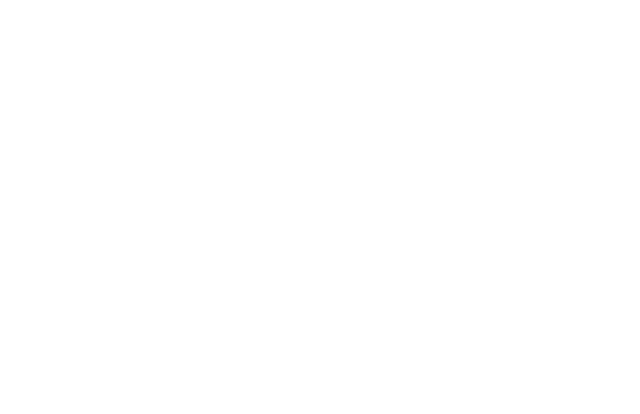
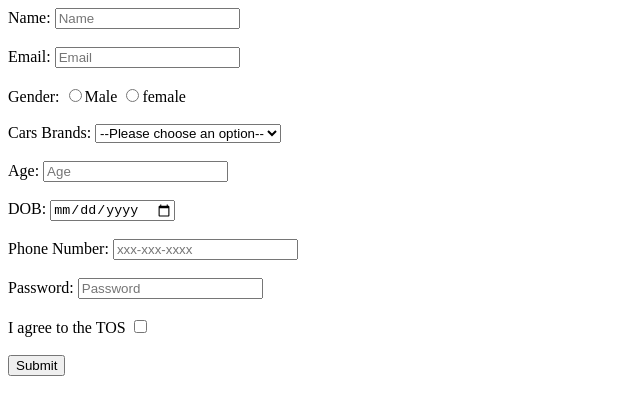
Before and after one commit to acciojob/signup-form-car-kira2471, a website: page main.html in a window 1280 px wide. Shown: the whole page, without its empty margins (0-640 px from the left). Drawn offline with Linux system fonts and the light colour scheme.

Commit message:
created a submission

```diff
--- a/main.html
+++ b/main.html
@@ -8,6 +8,43 @@
 
 <body>
 	<!-- the entire body must be written by student -->
+	  <form method="Post">
+        <label for="name">Name:</label>
+        <input type="text" id="name" placeholder="Name" required>
+        <br><br>
+        <label for="email">Email:</label>
+        <input type="email" id="email" placeholder="Email" required>
+        <br><br>
+        <label for="gender_m">Gender:</label>
+        <input type="radio" id="gender_m" name="gender" required>Male
+        <input type="radio" id="gender_f" name="gender" required>female
+        <br><br>
+        <label for="cars">Cars Brands:</label>
+        <select name="CarBrands" id="cars" required>
+            <option>--Please choose an option--</option>
+            <option value="bmw">BMW</option>
+            <option value="audi">Audi</option>
+            <option value="swift">Swift</option>
+        </select>
+        <br><br>
+        <label for="age">Age:</label>
+        <input type="number" id="age" placeholder="Age">
+        <br><br>
+        <label for="dob">DOB:</label>
+        <input type="date" required>
+        <br><br>
+        <label for="tel">Phone Number:</label>
+        <input type="tel" id="tel" placeholder="xxx-xxx-xxxx">
+        <br><br>
+        <label for="password">Password:</label>
+        <input type="password" id="password" placeholder="Password" required>
+        <br><br>
+        <label for="tos">I agree to the TOS</label>
+        <input type="checkbox" id="tos" required>
+        <br><br>
+        <input type="submit" value="Submit">
+    </form>
+
     <script type="text/javascript" src="./script.js">
 </script>
 
```
